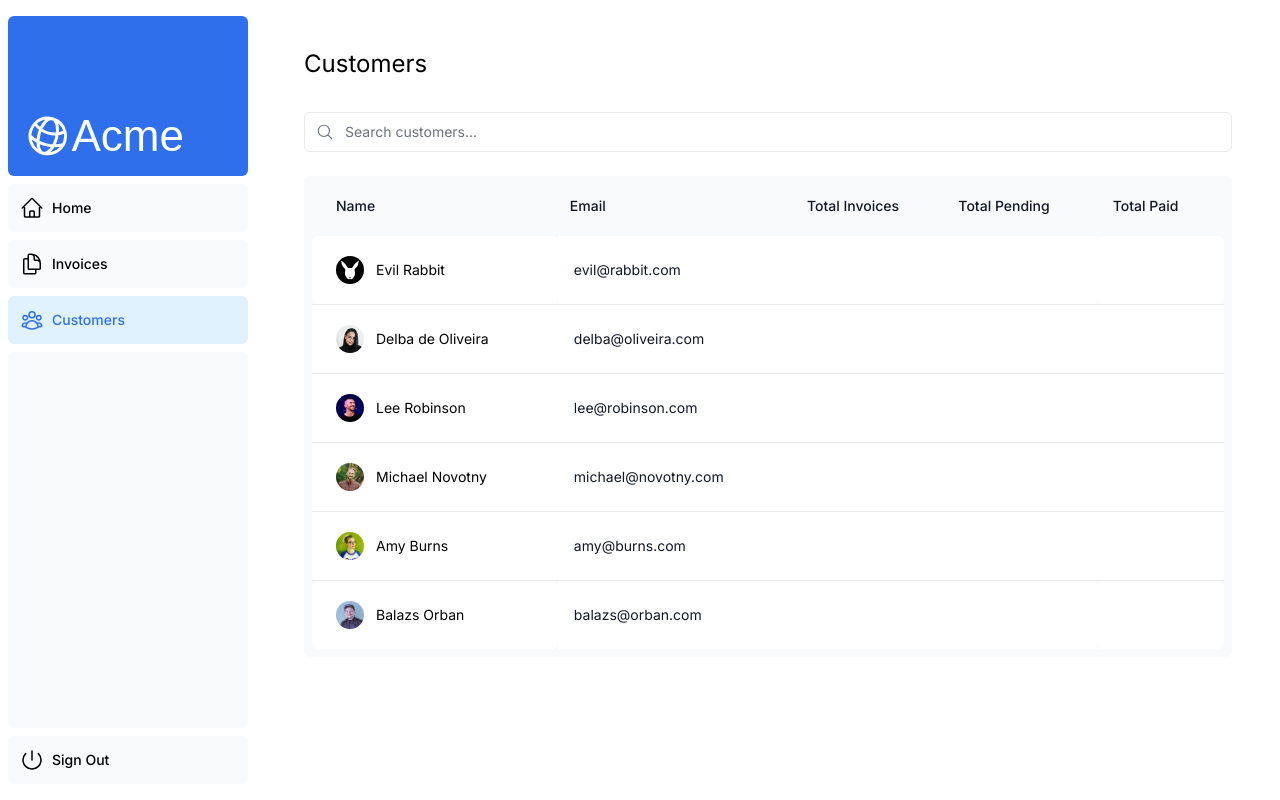
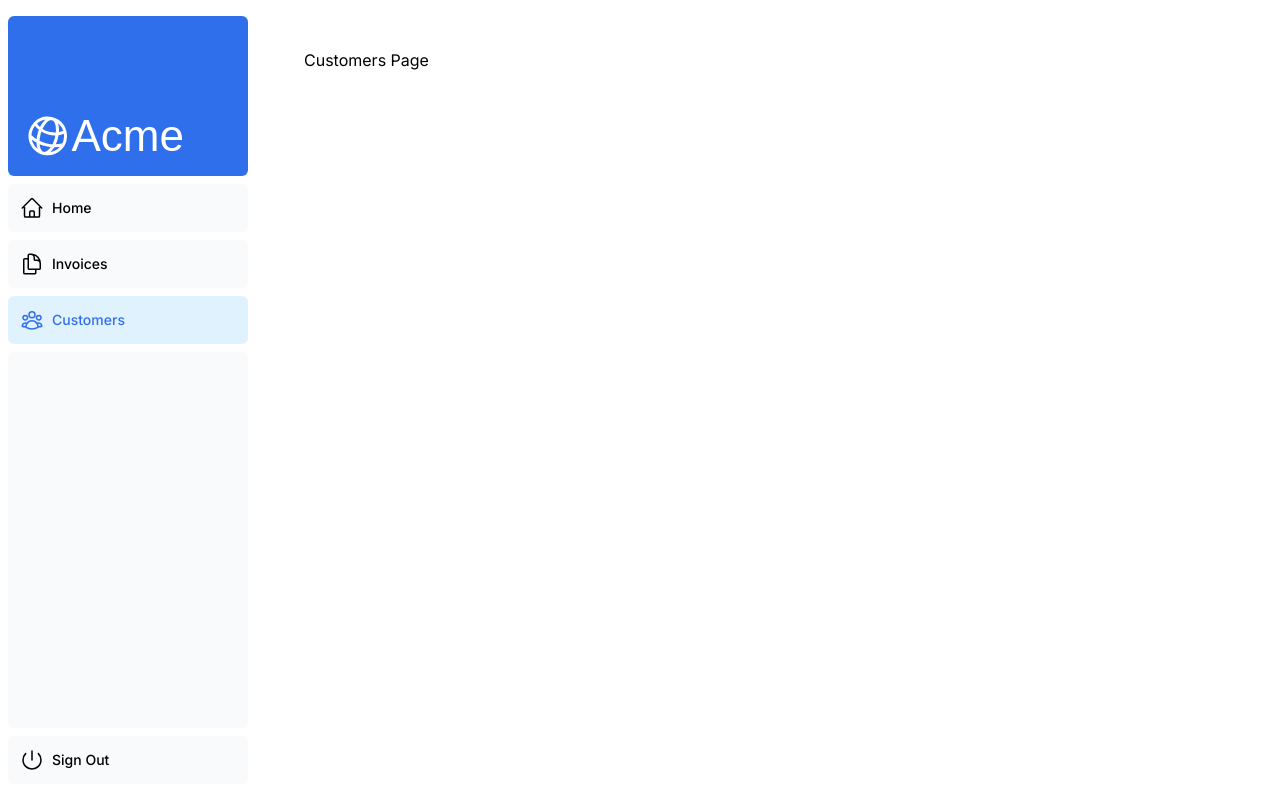
Before and after one commit to omar-vtc/nextjs-dashboard, a Next.js app: page /ui/dashboard/customers in a window 1280 px wide. Built offline with nearby package versions, Linux system fonts and the light colour scheme; a web font is replaced by a local one.

Commit message:
back to origin

```diff
--- a/app/ui/dashboard/customers/page.tsx
+++ b/app/ui/dashboard/customers/page.tsx
@@ -1,10 +1,3 @@
-import { customers } from "@/app/lib/placeholder-data";
-import CustomersTable from "../../customers/table";
-
 export default function Page() {
-  return (
-    <>
-      <CustomersTable customers={customers} />
-    </>
-  );
+  return <p>Customers Page</p>;
 }
```
